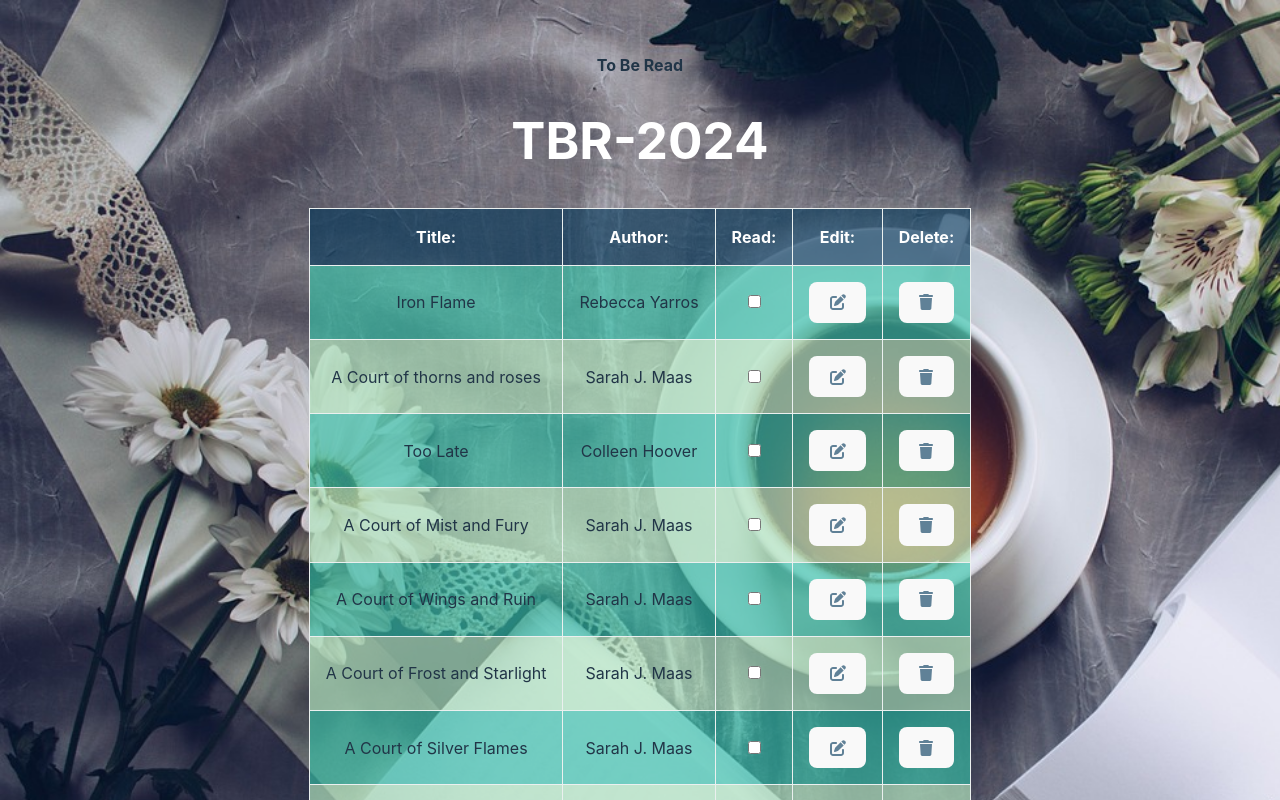
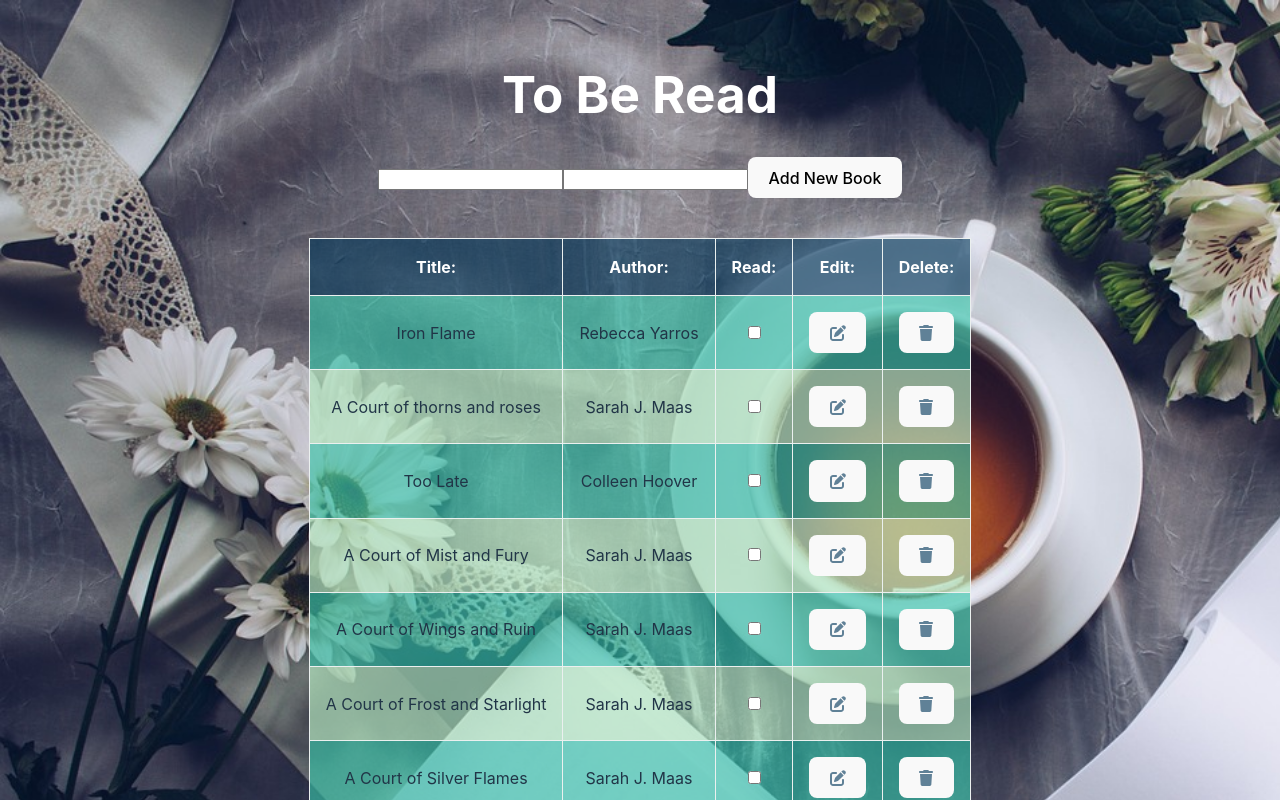
Before and after one commit to Chewbeccaz/the-todos-Chewbeccaz, a React (Vite) app: page / in a window 1280 px wide. Shown: the top 800 px of the page. Built offline with nearby package versions, Linux system fonts and the light colour scheme.

Commit message:
added inputs and handletitle, handleauthorfunction

```diff
--- a/src/components/AddBook.tsx
+++ b/src/components/AddBook.tsx
@@ -1,3 +1,35 @@
-export const AddBook = () => {
-  return <></>;
+import { ChangeEvent, useState } from "react";
+
+interface IAddBookProps {
+  addBook: (addedTitle: string, addedAuthor: string) => void;
+}
+
+export const AddBook = (props: IAddBookProps) => {
+  const [newBookTitle, setNewBookTitle] = useState("");
+  const [newBookAuthor, setNewBookAuthor] = useState("");
+
+  const handleClick = () => {
+    props.addBook(newBookTitle, newBookAuthor);
+  };
+
+  //   const handleChange = (event: ChangeEvent<HTMLInputElement>) => {
+  //     // setNewBookTitle(event.target.value);
+  //     // setNewBookAuthor(event.target.value);
+  //   };
+
+  const handleTitleChange = (event: ChangeEvent<HTMLInputElement>) => {
+    setNewBookTitle(event.target.value);
+  };
+
+  const handleAuthorChange = (event: ChangeEvent<HTMLInputElement>) => {
+    setNewBookAuthor(event.target.value);
+  };
+
+  return (
+    <>
+      <input type="text" onChange={handleTitleChange} value={newBookTitle} />
+      <input type="text" onChange={handleAuthorChange} value={newBookAuthor} />
+      <button onClick={handleClick}>Add New Book</button>
+    </>
+  );
 };
--- a/src/components/BookApp.tsx
+++ b/src/components/BookApp.tsx
@@ -1,6 +1,7 @@
 import { useState } from "react";
 import { Book } from "../models/Book";
 import { ShowBooks } from "./ShowBooks";
+import { AddBook } from "./AddBook";
 
 export const BookApp = () => {
   const [books, setBooks] = useState<Book[]>([
@@ -29,9 +30,12 @@ export const BookApp = () => {
     setBooks([...books].filter((book) => book.id !== id));
   };
 
+  const handleAddBook = (addedTitle: string, addedAuthor: string) => {};
+
   return (
     <>
-      <h4>To Be Read</h4>
+      <h1>To Be Read</h1>
+      <AddBook addBook={handleAddBook} />
       <ShowBooks
         bookList={books}
         handleCheckbox={handleCheckBox}
--- a/src/components/ShowBooks.tsx
+++ b/src/components/ShowBooks.tsx
@@ -21,7 +21,6 @@ export const ShowBooks = (props: IShowBooksProps) => {
 
   return (
     <>
-      <h1>TBR-2024</h1>
       <table className="book-table">
         <thead>
           <tr>
```
